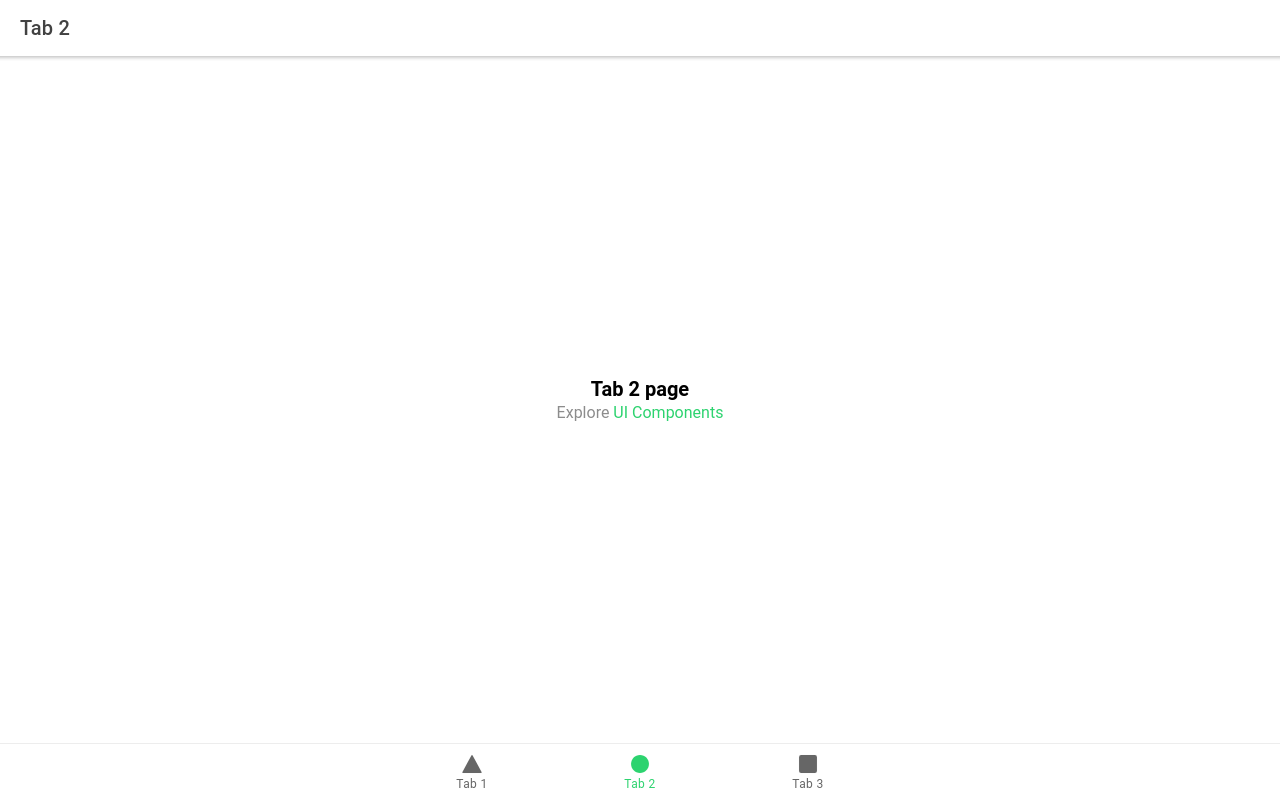
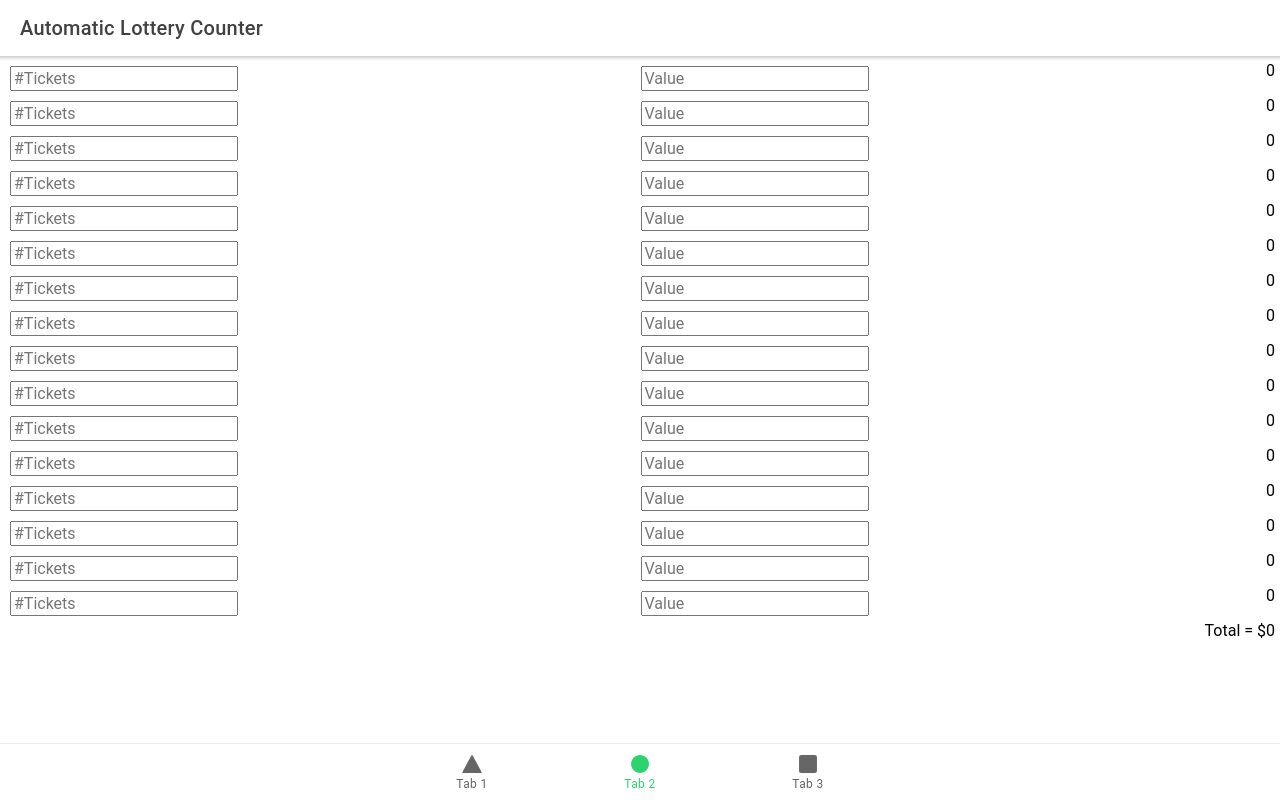
Before and after one commit to mp17017/scheduling-application, a React (Create React App) app: page /tab2 in a window 1280 px wide. Built offline with nearby package versions, Linux system fonts and the light colour scheme.

Commit message:
version 0.03, Added lottery sheet, Fully functional

```diff
--- a/src/pages/Tab1.tsx
+++ b/src/pages/Tab1.tsx
@@ -15,7 +15,7 @@ const Tab1: React.FC = () => {
             <IonTitle>Register Organization</IonTitle>
           </IonToolbar>
         </IonHeader>
-        <IonContent>
+        <IonContent fullscreen>
 
           <IonList>
             <IonItemDivider>Note: Time is in quarterly military time.
@@ -26,6 +26,11 @@ const Tab1: React.FC = () => {
             <IonItem>
             <IonButton color="primary" onClick={()=>setCommittedFieldsToAdd(inputfieldsToAdd)}>Add Cashier</IonButton>
             </IonItem>
+            <IonLabel>Coverage Map</IonLabel>
+            <IonItem>
+              {committedFieldsToAdd > 0 ? [...Array(committedFieldsToAdd)].map((value: number, index: number) => (<Counter id={index + 1} key={index} />)):
+            <IonLabel color="danger">Number of Cashiers must be positive</IonLabel>}
+            </IonItem>
             {committedFieldsToAdd > 0 ? [...Array(committedFieldsToAdd)].map((value: number, index: number) => (<Field id={index + 1} key={index} />)):
             <IonLabel color="danger">Number of Cashiers must be positive</IonLabel>}
           </IonList>
@@ -33,6 +38,12 @@ const Tab1: React.FC = () => {
       </IonPage>
     );
   };
+
+  const Counter = ({ id }: {id: number}) => (
+    <div className="rangeCounter">
+      <IonLabel>hi</IonLabel>
+    </div>
+  );
 
   const Field = ({ id }: { id: number }) => (
     <div className="slidecontainer">
@@ -42,11 +53,11 @@ const Tab1: React.FC = () => {
         </IonItem>
         <IonItem lines="none">
         <IonInput id={`Register${id}`} placeholder="Early Reg #" ></IonInput>
-        <IonRange dualKnobs={true}  pin={true}  min={700} max={2100} step={25} snaps={true} ticks={true} color="secondary"  />
+        <IonRange id={`FCoverage${id}`} dualKnobs={true}  pin={true}  min={700} max={2100} step={25} snaps={true} ticks={true} color="secondary"  />
         </IonItem>
         <IonItem lines="none">
         <IonInput id={`Register2${id}`} placeholder="Late Reg #" ></IonInput>
-        <IonRange dualKnobs={true} pin={true}  min={700} max={2100} step={25} snaps={true} ticks={true} color="secondary" />
+        <IonRange id={`LCoverage${id}`} dualKnobs={true} pin={true}  min={700} max={2100} step={25} snaps={true} ticks={true} color="secondary" />
         </IonItem>
         <IonItem>
         <IonTextarea id={`textArea${id}`} placeholder="Complicated Notes" ></IonTextarea>
--- a/src/pages/Tab2.tsx
+++ b/src/pages/Tab2.tsx
@@ -1,25 +1,141 @@
-import { IonContent, IonHeader, IonPage, IonTitle, IonToolbar } from '@ionic/react';
+import React, {useState } from 'react';
+import { IonContent, IonHeader, IonPage, IonTitle, IonLabel, IonToolbar, IonInput, IonItem, IonList, IonItemDivider, IonRange, IonButton, IonTextarea, IonGrid, IonRow, IonCol} from '@ionic/react';
 import ExploreContainer from '../components/ExploreContainer';
 import './Tab2.css';
+import { listSharp } from 'ionicons/icons';
 
 const Tab2: React.FC = () => {
+
+
+
+  let Tix = [0, 0, 0, 0, 0, 0, 0, 0, 0, 0, 0, 0, 0, 0, 0, 0]
+  let Multi = [1, 2, 2, 3, 5, 5, 5, 5, 10, 10, 10, 10, 20, 30, 30, 30]
+
+  const [TState, SetTState] = React.useState(0);
+  const [MState, SetMState] = React.useState(0);
+  const [TAState] = React.useState(Tix);
+  const [MAState] = React.useState(Multi);
+
+  let Val = [
+    TAState[0] * MAState[0], TAState[1] * MAState[1], TAState[2] * MAState[2], TAState[3] * MAState[3],
+    TAState[4] * MAState[4], TAState[5] * MAState[5], TAState[6] * MAState[6], TAState[7] * MAState[7],
+    TAState[8] * MAState[8], TAState[9] * MAState[9], TAState[10] * MAState[10], TAState[11] * MAState[11],
+    TAState[12] * MAState[12], TAState[13] * MAState[13], TAState[14] * MAState[14], TAState[15] * MAState[15],
+  ]
+
+
+  function uTix (id: number, e:any){
+
+    TAState[id] = e;
+    SetTState(e);
+  }
+
+  function uMulti (id: number, e:any){
+    MAState[id] = e;
+    SetMState(e);
+  }
+
+
   return (
     <IonPage>
       <IonHeader>
         <IonToolbar>
-          <IonTitle>Tab 2</IonTitle>
+          <IonTitle>Automatic Lottery Counter</IonTitle>
         </IonToolbar>
       </IonHeader>
       <IonContent fullscreen>
-        <IonHeader collapse="condense">
-          <IonToolbar>
-            <IonTitle size="large">Tab 2</IonTitle>
-          </IonToolbar>
-        </IonHeader>
-        <ExploreContainer name="Tab 2 page" />
+        <IonGrid>
+          <IonRow>
+            <IonCol><input type="number" placeholder="#Tickets" onChange={(e) => uTix(0, parseInt(e.currentTarget.value, 10)) } ></input></IonCol>
+            <IonCol><input type="number" placeholder="Value" onChange={(e) => uMulti(0, parseInt(e.currentTarget.value, 10))}></input></IonCol>
+            <IonLabel>{Val[0]}</IonLabel>
+          </IonRow>
+          <IonRow>
+            <IonCol><input type="number" placeholder="#Tickets" onChange={(e) => uTix(1, parseInt(e.currentTarget.value, 10)) } ></input></IonCol>
+            <IonCol><input type="number" placeholder="Value" onChange={(e) => uMulti(1, parseInt(e.currentTarget.value, 10))}></input></IonCol>
+            <IonLabel>{Val[1]}</IonLabel>
+          </IonRow>
+          <IonRow>
+            <IonCol><input type="number" placeholder="#Tickets" onChange={(e) => uTix(2, parseInt(e.currentTarget.value, 10)) } ></input></IonCol>
+            <IonCol><input type="number" placeholder="Value" onChange={(e) => uMulti(2, parseInt(e.currentTarget.value, 10))}></input></IonCol>
+            <IonLabel>{Val[2]}</IonLabel>
+          </IonRow>
+          <IonRow>
+            <IonCol><input type="number" placeholder="#Tickets" onChange={(e) => uTix(3, parseInt(e.currentTarget.value, 10)) } ></input></IonCol>
+            <IonCol><input type="number" placeholder="Value" onChange={(e) => uMulti(3, parseInt(e.currentTarget.value, 10))}></input></IonCol>
+            <IonLabel>{Val[3]}</IonLabel>
+          </IonRow>
+          <IonRow>
+            <IonCol><input type="number" placeholder="#Tickets" onChange={(e) => uTix(4, parseInt(e.currentTarget.value, 10)) } ></input></IonCol>
+            <IonCol><input type="number" placeholder="Value" onChange={(e) => uMulti(4, parseInt(e.currentTarget.value, 10))}></input></IonCol>
+            <IonLabel>{Val[4]}</IonLabel>
+          </IonRow>
+          <IonRow>
+            <IonCol><input type="number" placeholder="#Tickets" onChange={(e) => uTix(5, parseInt(e.currentTarget.value, 10)) } ></input></IonCol>
+            <IonCol><input type="number" placeholder="Value" onChange={(e) => uMulti(5, parseInt(e.currentTarget.value, 10))}></input></IonCol>
+            <IonLabel>{Val[5]}</IonLabel>
+          </IonRow>
+          <IonRow>
+            <IonCol><input type="number" placeholder="#Tickets" onChange={(e) => uTix(6, parseInt(e.currentTarget.value, 10)) } ></input></IonCol>
+            <IonCol><input type="number" placeholder="Value" onChange={(e) => uMulti(6, parseInt(e.currentTarget.value, 10))}></input></IonCol>
+            <IonLabel>{Val[6]}</IonLabel>
+          </IonRow>
+          <IonRow>
+            <IonCol><input type="number" placeholder="#Tickets" onChange={(e) => uTix(7, parseInt(e.currentTarget.value, 10)) } ></input></IonCol>
+            <IonCol><input type="number" placeholder="Value" onChange={(e) => uMulti(7, parseInt(e.currentTarget.value, 10))}></input></IonCol>
+            <IonLabel>{Val[7]}</IonLabel>
+          </IonRow>
+          <IonRow>
+            <IonCol><input type="number" placeholder="#Tickets" onChange={(e) => uTix(8, parseInt(e.currentTarget.value, 10)) } ></input></IonCol>
+            <IonCol><input type="number" placeholder="Value" onChange={(e) => uMulti(8, parseInt(e.currentTarget.value, 10))}></input></IonCol>
+            <IonLabel>{Val[8]}</IonLabel>
+          </IonRow>
+          <IonRow>
+            <IonCol><input type="number" placeholder="#Tickets" onChange={(e) => uTix(9, parseInt(e.currentTarget.value, 10)) } ></input></IonCol>
+            <IonCol><input type="number" placeholder="Value" onChange={(e) => uMulti(9, parseInt(e.currentTarget.value, 10))}></input></IonCol>
+            <IonLabel>{Val[9]}</IonLabel>
+          </IonRow>
+          <IonRow>
+            <IonCol><input type="number" placeholder="#Tickets" onChange={(e) => uTix(10, parseInt(e.currentTarget.value, 10)) } ></input></IonCol>
+            <IonCol><input type="number" placeholder="Value" onChange={(e) => uMulti(10, parseInt(e.currentTarget.value, 10))}></input></IonCol>
+            <IonLabel>{Val[10]}</IonLabel>
+          </IonRow>
+          <IonRow>
+            <IonCol><input type="number" placeholder="#Tickets" onChange={(e) => uTix(11, parseInt(e.currentTarget.value, 10)) } ></input></IonCol>
+            <IonCol><input type="number" placeholder="Value" onChange={(e) => uMulti(11, parseInt(e.currentTarget.value, 10))}></input></IonCol>
+            <IonLabel>{Val[11]}</IonLabel>
+          </IonRow>
+          <IonRow>
+            <IonCol><input type="number" placeholder="#Tickets" onChange={(e) => uTix(12, parseInt(e.currentTarget.value, 10)) } ></input></IonCol>
+            <IonCol><input type="number" placeholder="Value" onChange={(e) => uMulti(12, parseInt(e.currentTarget.value, 10))}></input></IonCol>
+            <IonLabel>{Val[12]}</IonLabel>
+          </IonRow>
+          <IonRow>
+            <IonCol><input type="number" placeholder="#Tickets" onChange={(e) => uTix(13, parseInt(e.currentTarget.value, 10)) } ></input></IonCol>
+            <IonCol><input type="number" placeholder="Value" onChange={(e) => uMulti(13, parseInt(e.currentTarget.value, 10))}></input></IonCol>
+            <IonLabel>{Val[13]}</IonLabel>
+          </IonRow>
+          <IonRow>
+            <IonCol><input type="number" placeholder="#Tickets" onChange={(e) => uTix(14, parseInt(e.currentTarget.value, 10)) } ></input></IonCol>
+            <IonCol><input type="number" placeholder="Value" onChange={(e) => uMulti(14, parseInt(e.currentTarget.value, 10))}></input></IonCol>
+            <IonLabel>{Val[14]}</IonLabel>
+          </IonRow>
+          <IonRow>
+            <IonCol><input type="number" placeholder="#Tickets" onChange={(e) => uTix(15, parseInt(e.currentTarget.value, 10)) } ></input></IonCol>
+            <IonCol><input type="number" placeholder="Value" onChange={(e) => uMulti(15, parseInt(e.currentTarget.value, 10))}></input></IonCol>
+            <IonLabel>{Val[15]}</IonLabel>
+          </IonRow>
+          <IonRow>
+            <IonCol></IonCol>
+            <IonCol></IonCol>
+            <IonLabel>Total = ${Val.reduce((a, b) => a+b)}</IonLabel>
+          </IonRow>
+        </IonGrid>
       </IonContent>
     </IonPage>
   );
+
 };
 
+
 export default Tab2;
```
